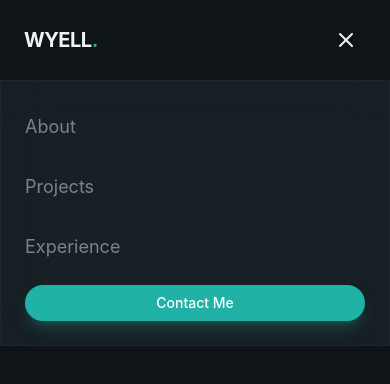
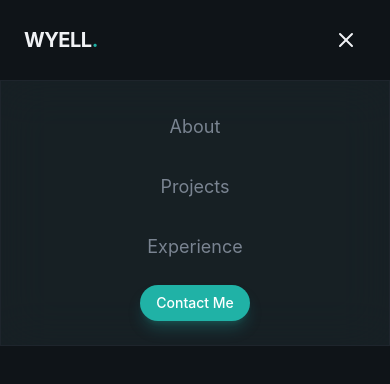
Before and after one commit to wyllg/wyellg, a React (Vite) app: page / in a window 390 px wide. Both pictures are taken after a click on the button 346 px from the left and 40 px from the top of the page. Shown: the top 384 px of the page. Built offline with nearby package versions, Linux system fonts and the light colour scheme.

Commit message:
Navbar Fix

```diff
--- a/src/layout/Navbar.jsx
+++ b/src/layout/Navbar.jsx
@@ -11,7 +11,7 @@ const navLinks = [
 export const Navbar = () => {
   const[isMobileMenuOpen, setIsMobileMenuOpen] = useState(false);
   return(
-    <header className="fixed top-0 left-0 right-0 bg-transparent py-5">
+    <header className="fixed top-0 left-0 right-0 z-50 bg-transparent py-5">
       <nav className="container mx-auto px-6 flex items-center justify-between">
         <a href="#" className=" flex items-center text-xl font-bold tracking-tight hover:text-primary">
           WYELL<span className="text-primary">.</span>
@@ -43,7 +43,7 @@ export const Navbar = () => {
       {/* Mobile Menu */}
       {isMobileMenuOpen && (
         <div className="absolute top-full left-0 w-full md:hidden glass-strong animate-fade-in">
-        <div className="container mx-auto px-6 py-6 flex flex-col gap-4">
+        <div className="container mx-auto px-6 py-6 flex items-center flex-col gap-4">
           {navLinks.map((link, index) => (
             <a href={link.href} key={index} className="text-lg text-muted-foreground hover:text-foreground py-2">
               {link.label}
--- a/src/sections/Hero.jsx
+++ b/src/sections/Hero.jsx
@@ -1,7 +1,11 @@
 export const Hero = () => {
-    return(
-        <section>
+  return(
+    <section className="relative min-h-screen flex items-center overflow-hidden">
+      {/* BG */}
+      <div>
+        <img />
+      </div>
 
-        </section>
-    );
+    </section>
+  );
 }
```
